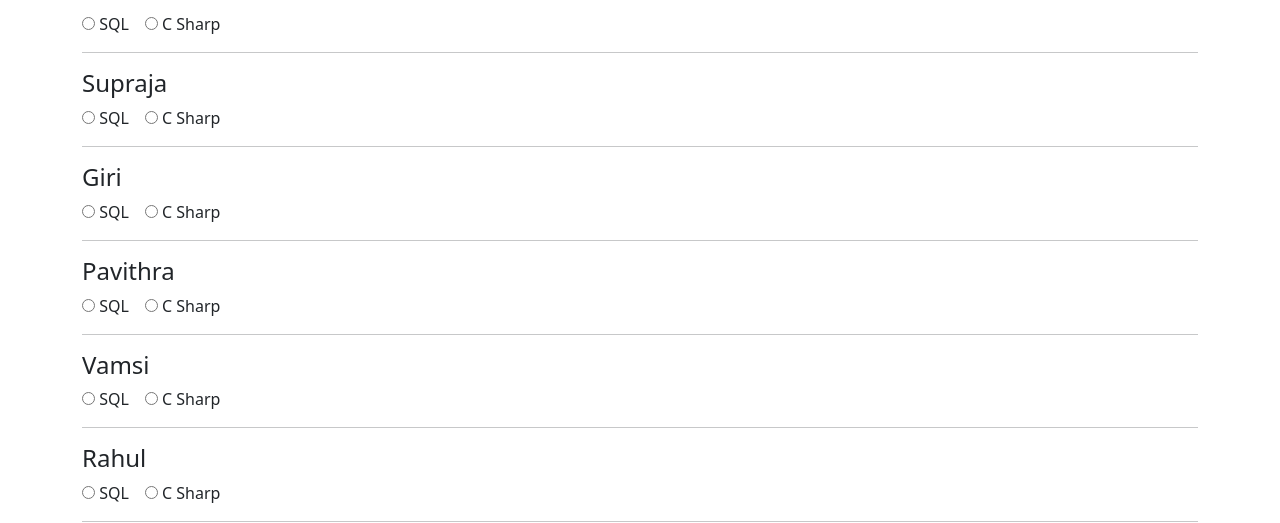
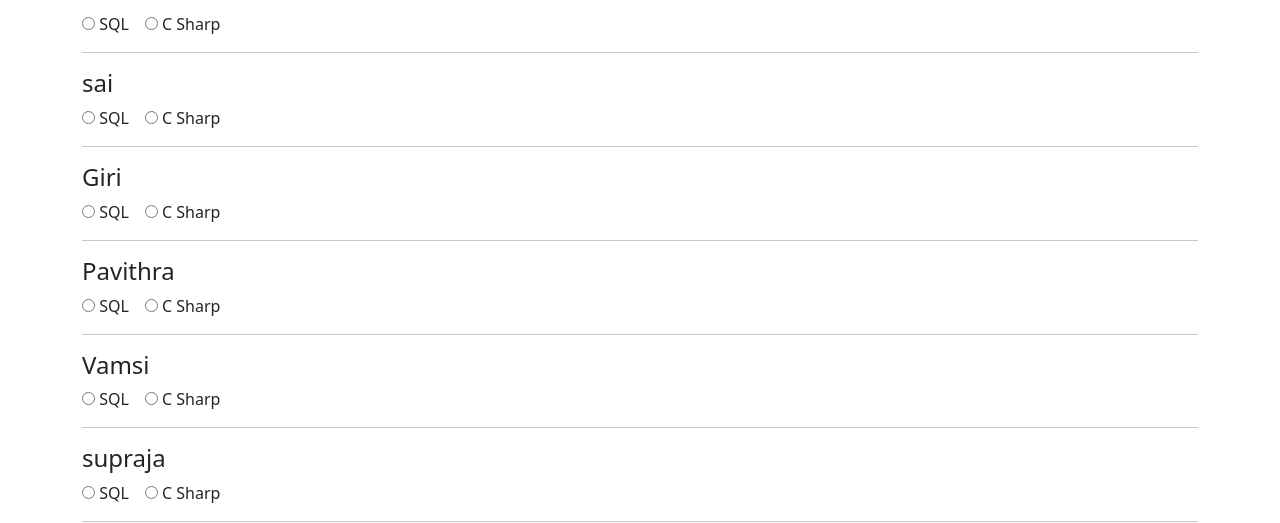
Before and after one commit to mahendrapmisard/AngulardemoApplication, an Angular app: page / in a window 1280 px wide. Shown: the part 183-706 px from the top of the page. Built offline with nearby package versions, Linux system fonts and the light colour scheme.

Commit message:
small change

```diff
--- a/src/app/shared-service.ts
+++ b/src/app/shared-service.ts
@@ -73,7 +73,7 @@ export class SharedService {
     },
     {
       id: 2,
-      name: 'Supraja',
+      name: 'sai',
       selectedSubject: '',
     },
     {
@@ -93,7 +93,7 @@ export class SharedService {
     },
     {
       id: 6,
-      name: 'Rahul',
+      name: 'supraja',
       selectedSubject: '',
     },
     {
```
